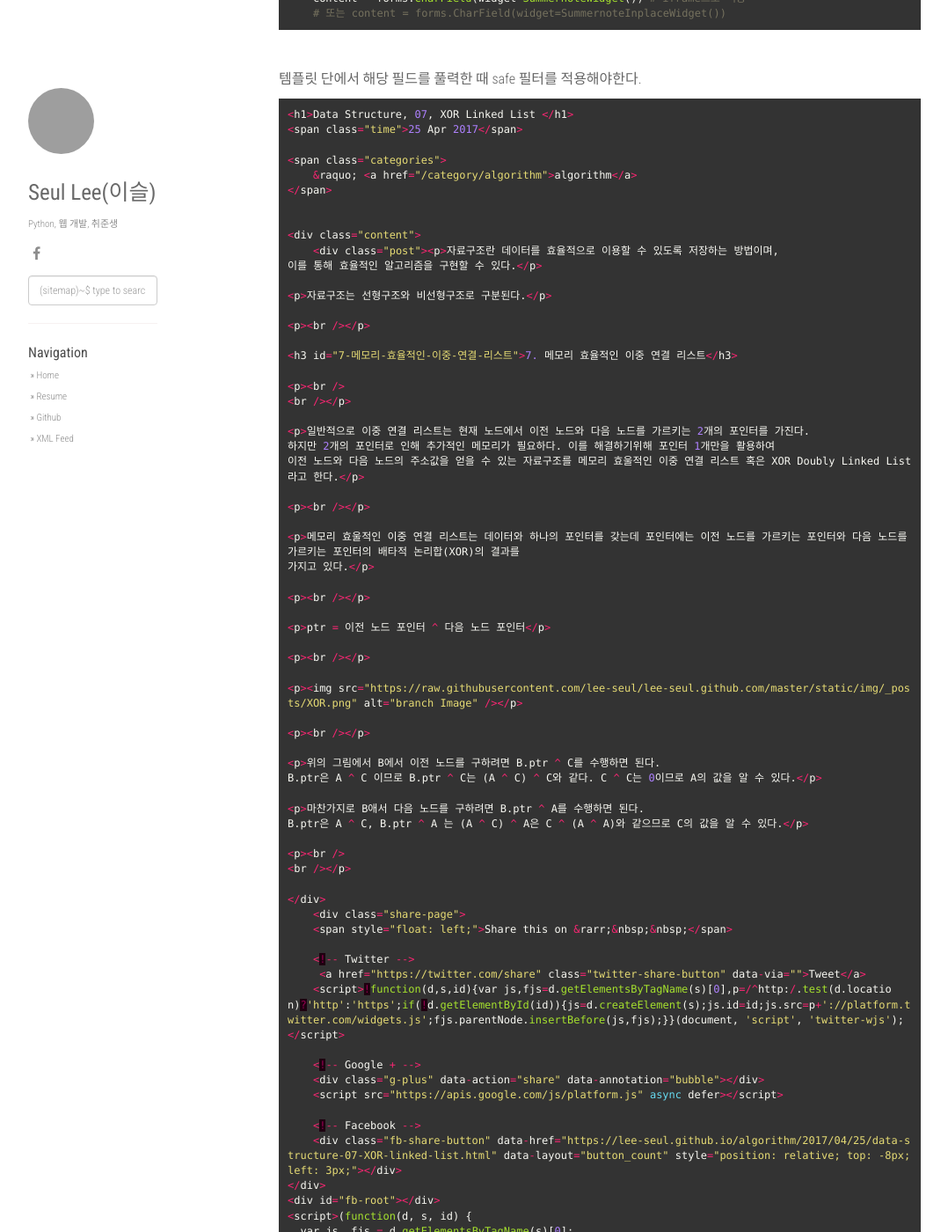
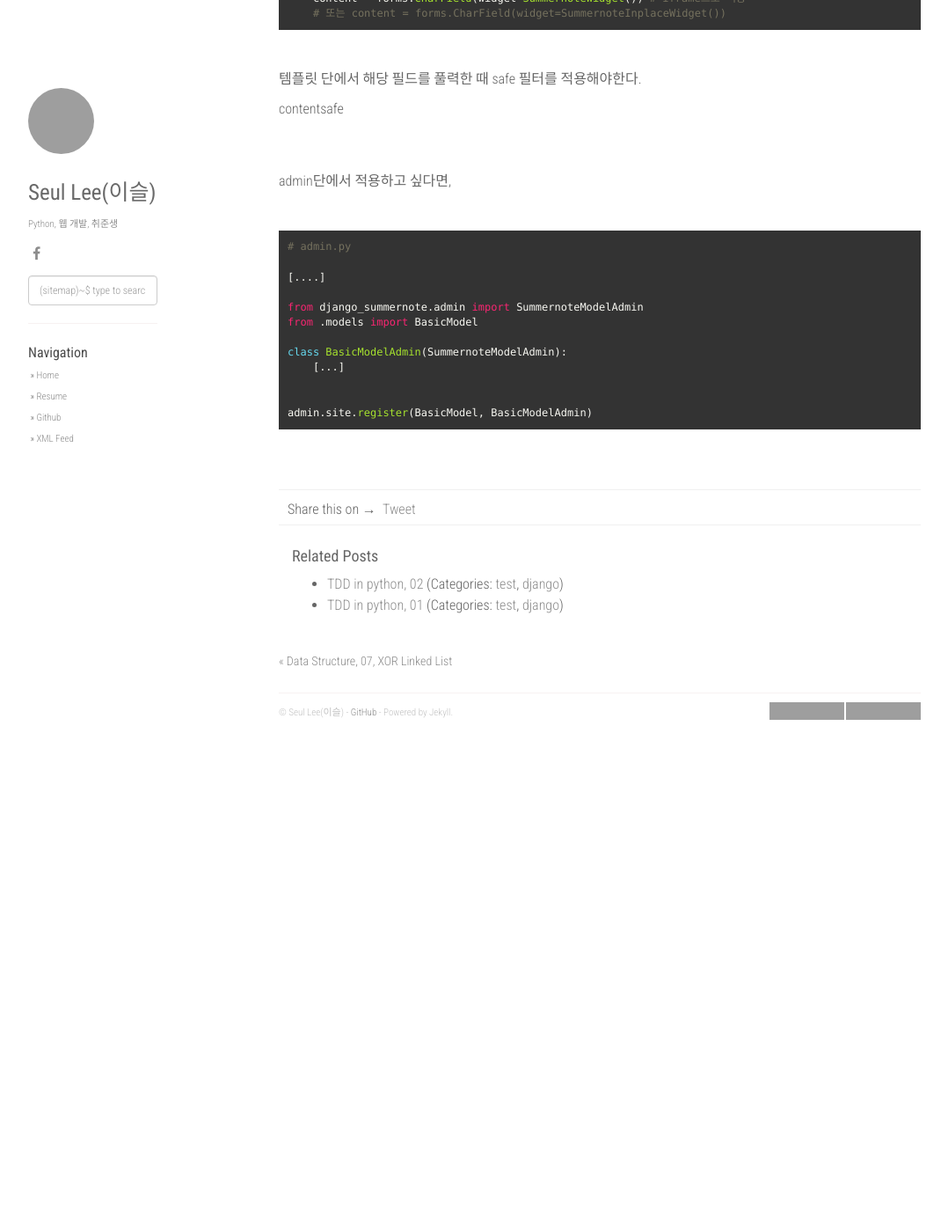
Before and after one commit to lee-seul/lee-seul.github.com, a Jekyll site: the page built from _posts/2017-04-30-django-summer-note.markdown, in a window 1280 px wide and 1400 px high, scrolled down 1737 px. Shown: the whole window at 88% size, without its empty margins (53-1131 px from the left). Built offline with Jekyll 4.4.1, drawn with Linux system fonts in a browser that asks for light colours; nearby versions of some CDN libraries; comment, search, counter and statistics services are not loaded; after the commit the page ends 2578 px from its top, so only the background shows below that; some of the changed text lies outside the part shown; grey boxes are pictures that could not be loaded.

Commit message:
오류 수정

```diff
--- a/_posts/2017-04-30-django-summer-note.markdown
+++ b/_posts/2017-04-30-django-summer-note.markdown
@@ -126,14 +126,9 @@ class BasicForm(forms.Form):
 
 템플릿 단에서 해당 필드를 풀력한 때 safe 필터를 적용해야한다.
 
-{% highlight python %}
 
+content|safe
 
-{{ content|safe }}
-
-[....]
-
-{% endhighlight %}
 
 
 <br/>
```
